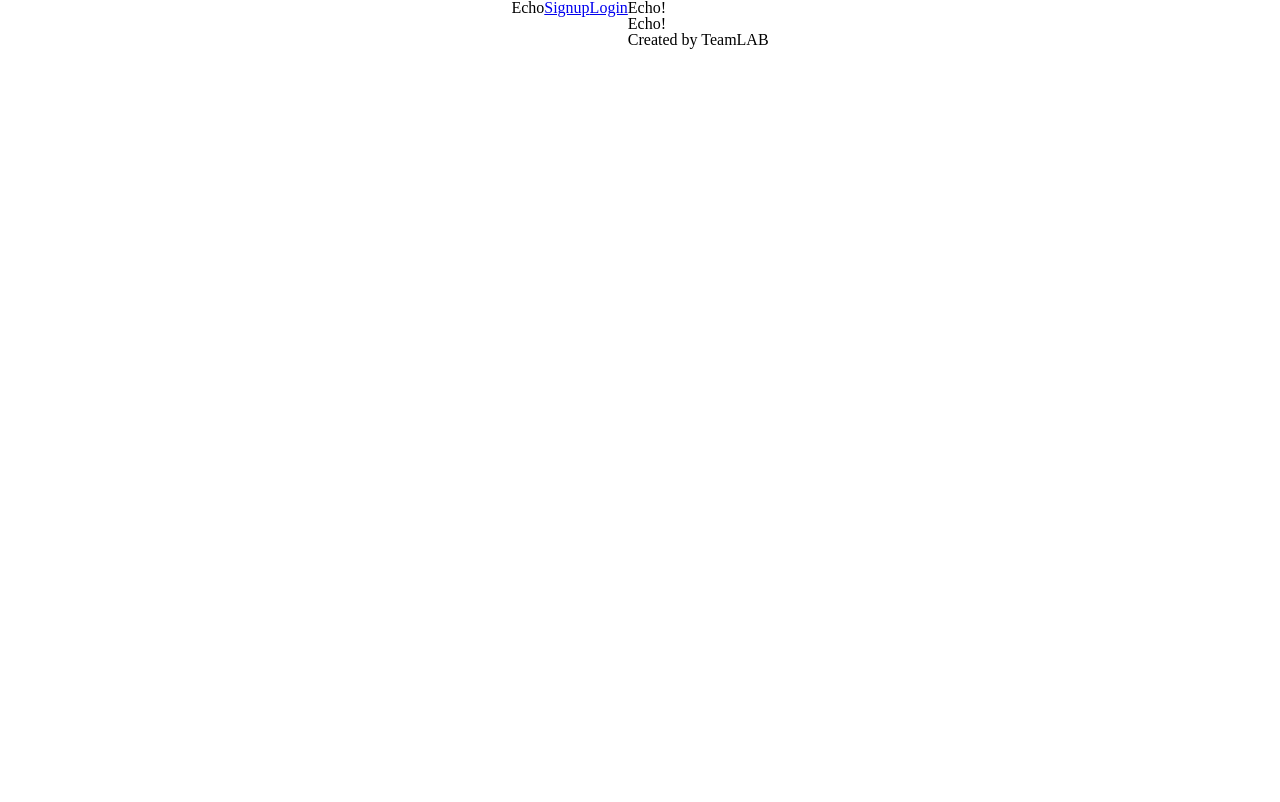
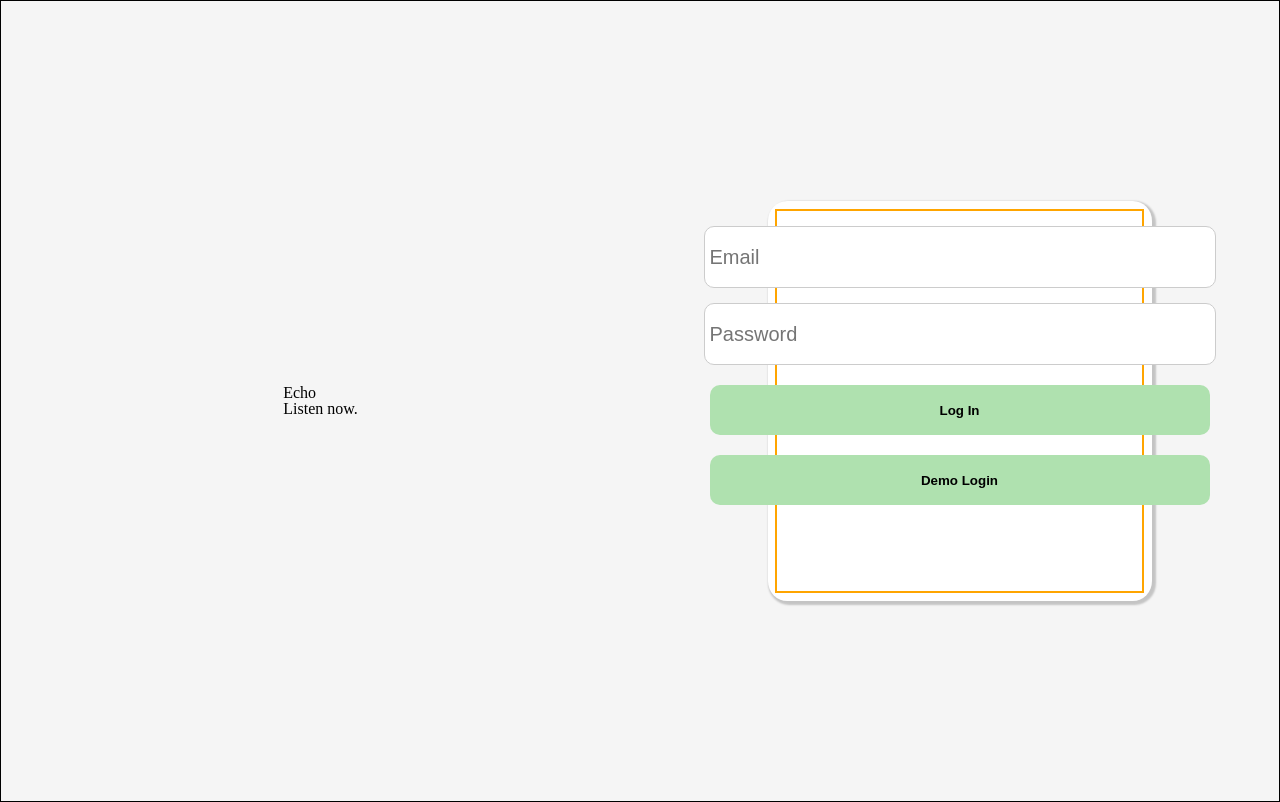
Before and after one commit to adedushi/echo, a React (Vite) app in the folder frontend/: page / in a window 1280 px wide. Built offline with nearby package versions, Linux system fonts and the light colour scheme; no server answers.

Commit message:
start splash styling

```diff
--- /dev/null
+++ b/frontend/src/components/MainPage/MainPage.css
@@ -0,0 +1,80 @@
+.welcome-page {
+    width: 100vw;
+    height: 100vh;
+    border: 1px solid black;
+    background-color: whitesmoke;
+    display: flex;
+    justify-content: center;
+    align-items: center;
+}
+
+.left-side-welcome {
+    display: flex;
+    flex-direction: column;
+    width: 50%;
+    align-items: center;
+    justify-content: center;
+}
+
+.right-side-welcome {
+    width: 50%;
+    display: flex;
+    align-items: center;
+    justify-content: center;
+}
+
+#signInContainer {
+    width: 30vw;
+    height: 50vh;
+    background-color: white;
+    display: flex;
+    justify-content: center;
+    align-items: center;
+    border-radius: 5%;
+    box-shadow: 2px 2px 2px 2px rgba(0.2, 0.2, 0.2, 0.2);
+}
+
+.session-form {
+    border: 2px solid orange;
+    width: 95%;
+    height: 95%;
+    display: flex;
+    flex-direction: column;
+    align-items: center;
+}
+
+.session-form input[type='text'] {
+    width: 500px;
+    height: 50px;
+    padding: 5px;
+    font-size: 20px;
+    border: 1px solid #ccc;
+    border-radius: 10px;
+}
+
+.session-form input[type='password'] {
+    width: 500px;
+    height: 50px;
+    padding: 5px;
+    font-size: 20px;
+    border: 1px solid #ccc;
+    border-radius: 10px;
+}
+
+.session-form input[type='submit'] {
+    margin-top: 20px;
+    width: 500px;
+    height: 50px;
+    padding: 5px;
+    border: none;
+    border-radius: 10px;
+    background-color: #AFE1AF;
+    color: black;
+    font-weight: bold;
+    transition: all 0.3s;
+}
+
+.session-form input[type='submit']:hover {
+    transform: scale(1.05);
+    opacity: 0.8;
+}
--- a/frontend/src/components/MainPage/MainPage.jsx
+++ b/frontend/src/components/MainPage/MainPage.jsx
@@ -1,15 +1,81 @@
+import { useEffect, useState } from 'react';
+import { useSelector, useDispatch } from 'react-redux';
+import { login, clearSessionErrors } from '../../store/session';
+import "./MainPage.css";
+
 function MainPage() {
+    const [email, setEmail] = useState('');
+    const [password, setPassword] = useState('');
+    const errors = useSelector(state => state.errors.session);
+    const dispatch = useDispatch();
+
+
+    useEffect(() => {
+        return () => {
+            dispatch(clearSessionErrors());
+        };
+    }, [dispatch]);
+
+    const update = (field) => {
+        const setState = field === 'email' ? setEmail : setPassword;
+        return e => setState(e.currentTarget.value);
+    }
+
+    const handleSubmit = (e) => {
+        e.preventDefault();
+        dispatch(login({ email, password }));
+    }
+
+    const handleDemoLogin = (e) => {
+        e.preventDefault();
+        dispatch(login({ email: "demo-user@appacademy.io", password: "starwars" }))
+    }
+
+
+
+
     return (
         <div className="welcome-page">
-            <div className="left-side-welcome">
-                <h1>Echo!</h1>
+                <div className="left-side-welcome">
+                    <div id='titleContainer'>
+                        <h1>Echo</h1>
+                        <h3>Listen now.</h3>
+                    </div>
+                </div>
+
+                <div className="right-side-welcome">
+                    <div id='signInContainer'>
+                    <form className="session-form" onSubmit={handleSubmit}>
+                    <div className="errors">{errors?.email}</div>
+                    <label>
+                        <input type="text"
+                            value={email}
+                            onChange={update('email')}
+                            placeholder="Email"
+                        />
+                    </label>
+                    <div className="errors">{errors?.password}</div>
+                    <label>
+                        <input type="password"
+                            value={password}
+                            onChange={update('password')}
+                            placeholder="Password"
+                        />
+                    </label>
+                    <input
+                        type="submit"
+                        value="Log In"
+                        disabled={!email || !password}
+                    />
+                    <input
+                        type="submit"
+                        value="Demo Login"
+                        onClick={handleDemoLogin}
+                    />
+                    </form>
+                    </div>
             </div>
-            <div className="right-side-welcome">
-                <h1>Echo!</h1>
-            </div>
-            <footer>
-                Created by TeamLAB
-            </footer>
+
         </div>
     );
 }
```
Also changed, not shown: frontend/src/App.jsx (+4 -4 lines).
